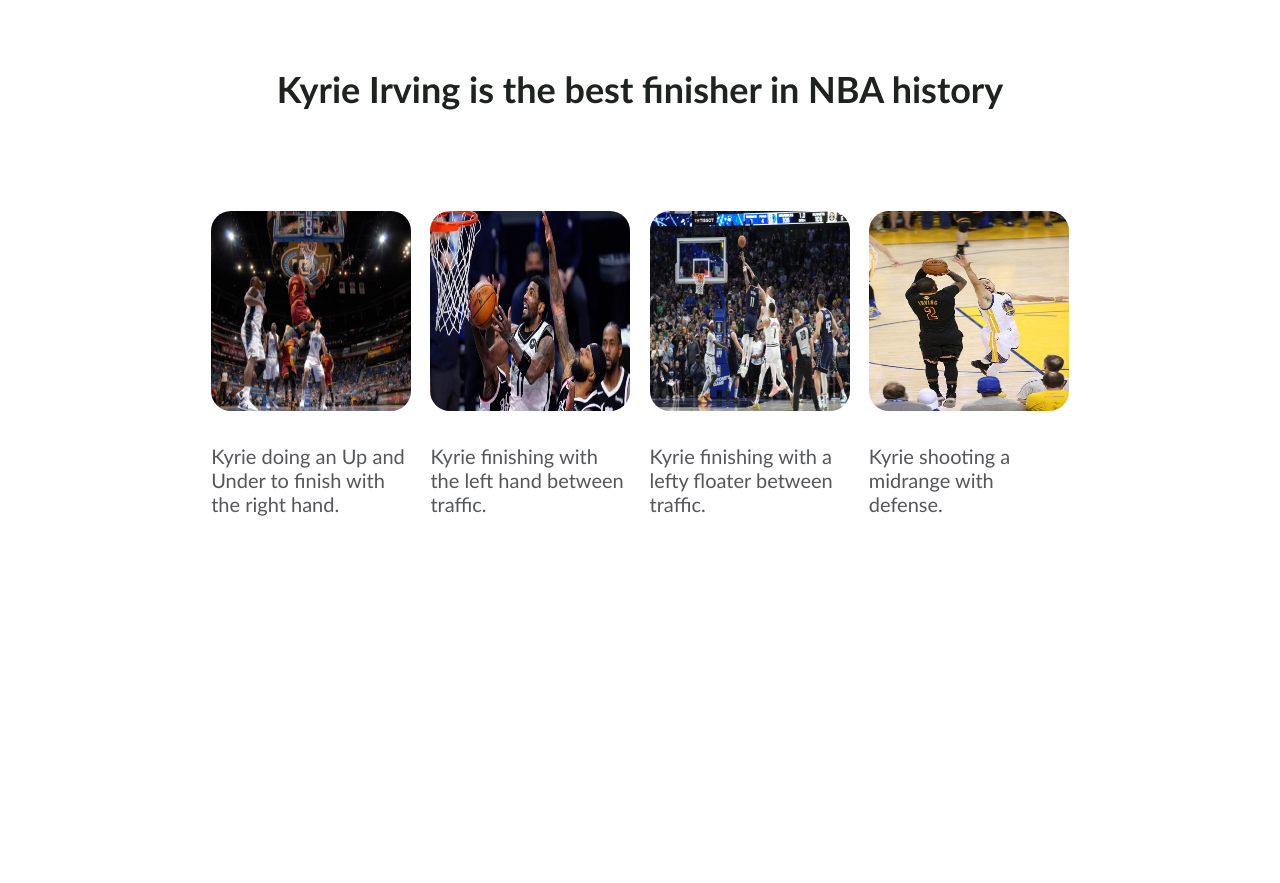
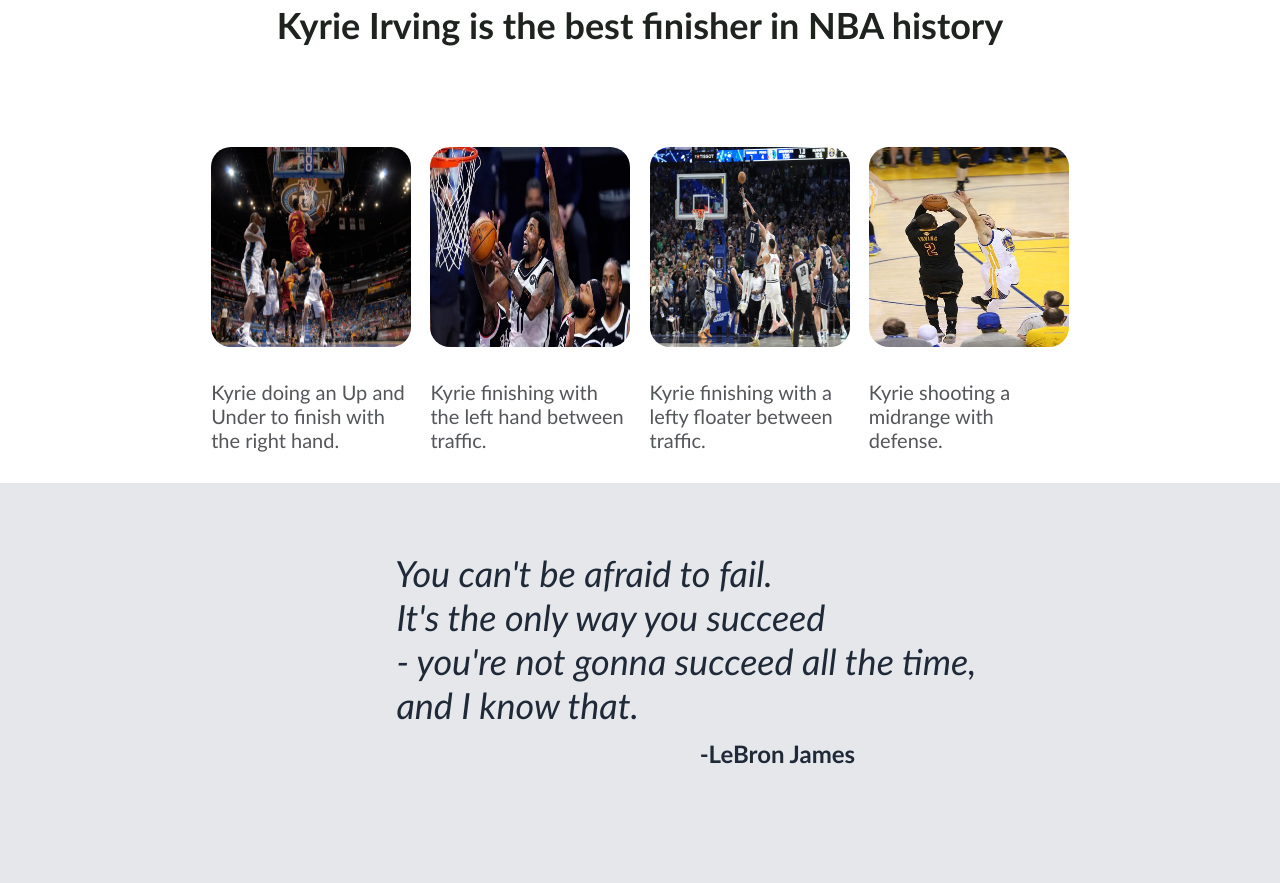
Before and after one commit to kelvinfrancis/odin-landing-page, a plain HTML site: page index.html in a window 1280 px wide. Shown: the part 940-1823 px from the top of the page. Before the commit the page ends 1651 px from the top, so only its background shows below. Drawn offline with Linux system fonts and the light colour scheme.

Commit message:
Agregamos quote de LeBron James

```diff
--- a/index.html
+++ b/index.html
@@ -70,5 +70,14 @@
             </ul>
         </div>
     </section>
+    <section id="quote-section">
+        <pre>
+            You can't be afraid to fail.
+            It's the only way you succeed
+            - you're not gonna succeed all the time,
+            and I know that.
+                                                <span>-LeBron James</span>
+        </pre>
+    </section>
 </body>
 </html>
--- a/styles.css
+++ b/styles.css
@@ -93,7 +93,7 @@ button:hover {
 
 /* Information */
 #social-proof {
-    padding: 10% 15% 0 15%;
+    padding: 5% 15% 20% 15%;
 
     & center {
         font-size: 36px;
@@ -134,5 +134,32 @@ button:hover {
         color: #54565a;
         font-size: 20px;
     }
+}
 
+/* quote section */
+
+#quote-section {
+    position: relative;
+    width: 100%;
+    height: 50vh;
+    background-color: #e5e7eb;
+
+    & pre {
+        width:fit-content;
+        font-size: 36px;
+        font-style: italic;
+        font-weight: lighter;
+        font-family: 'Gill Sans', 'Gill Sans MT', Calibri, 'Trebuchet MS', sans-serif;
+        color: #1f2937;
+        position: absolute;
+        top: 50%;
+        left: 50%;
+        transform: translate(-50%, -50%);
+    }
+
+    & pre span {
+        font-size: 24px;
+        font-style: normal;
+        font-weight: bold;
+    }
 }
```
